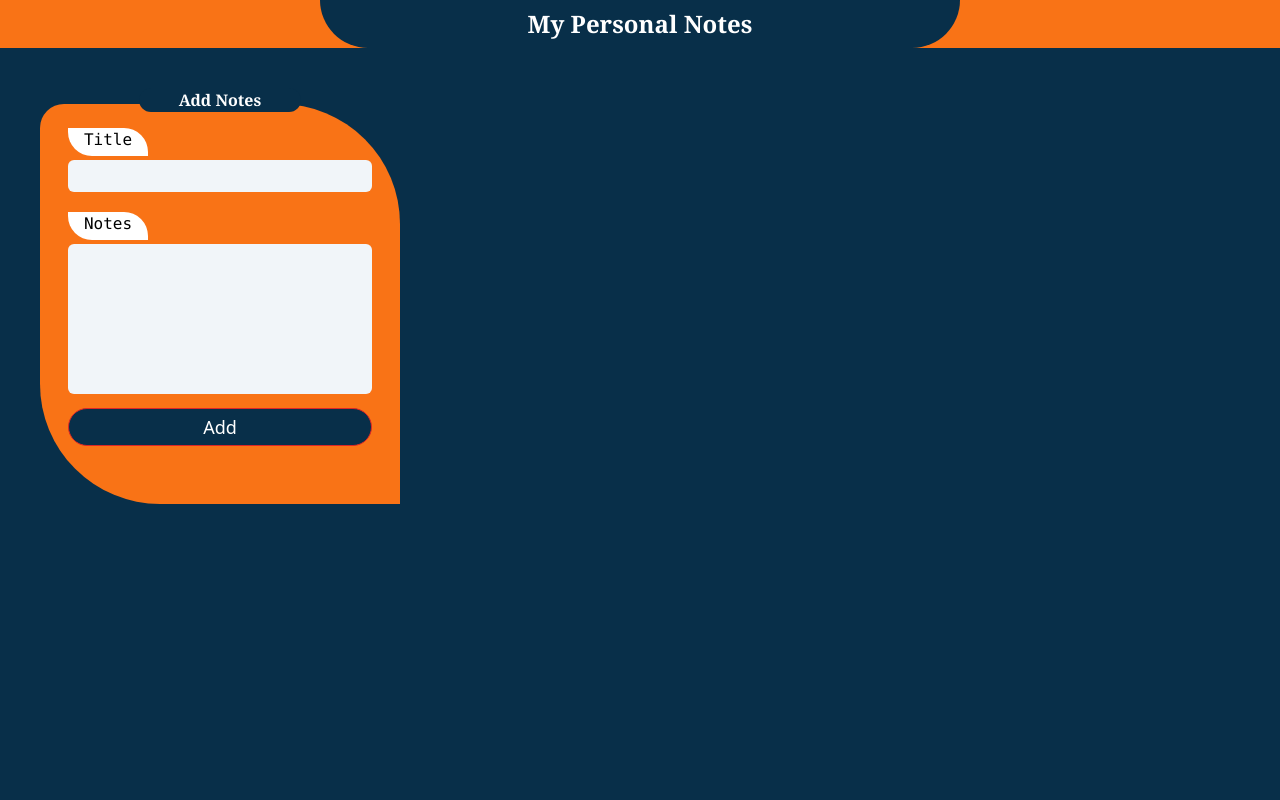
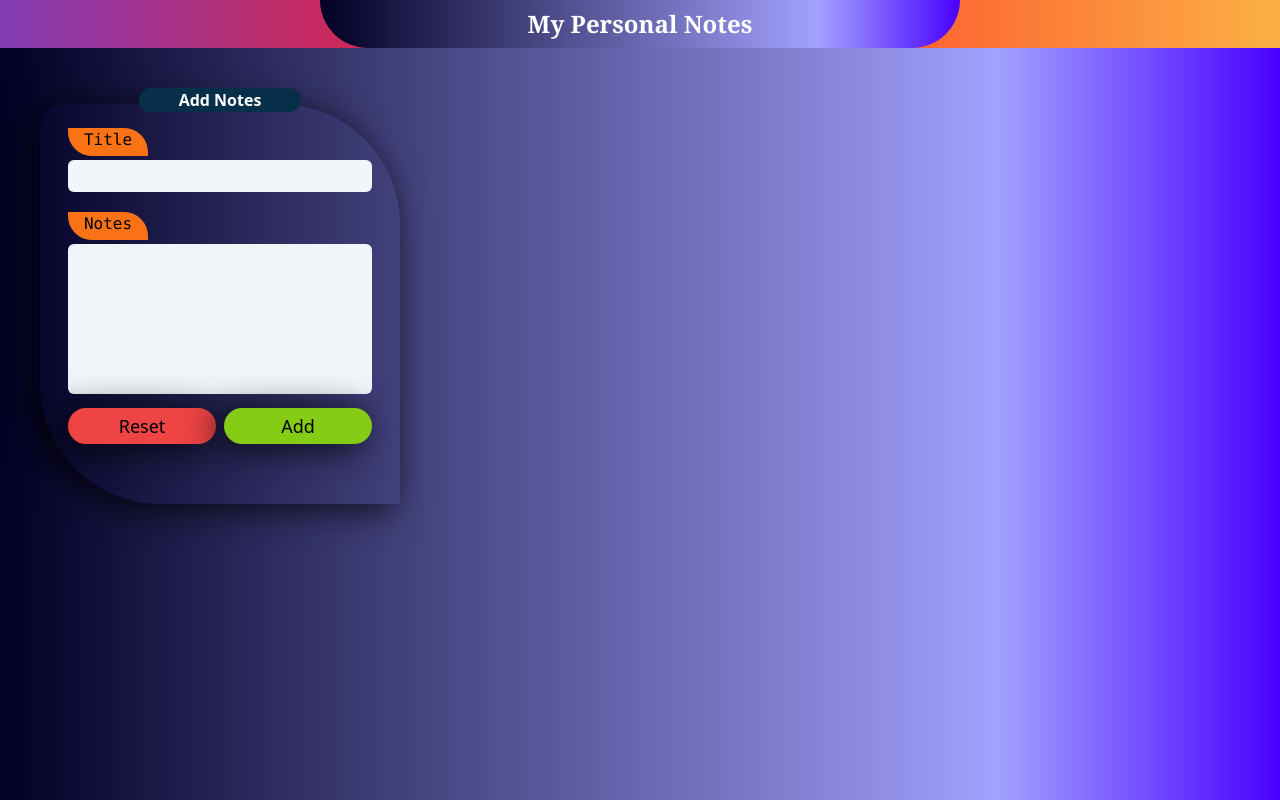
Before and after one commit to muhrafifrbn/personal-note-app, a React (Vite) app: page / in a window 1280 px wide. Built offline with nearby package versions, Linux system fonts and the light colour scheme.

Commit message:
merubah warna tampilan

```diff
--- a/index.html
+++ b/index.html
@@ -6,7 +6,7 @@
     <meta name="viewport" content="width=device-width, initial-scale=1.0" />
     <title>Notes App</title>
   </head>
-  <body class="bg-sky-950">
+  <body class="bg-sky-950 background">
     <div id="root"></div>
     <script type="module" src="/src/main.jsx"></script>
   </body>
--- a/src/components/Header.jsx
+++ b/src/components/Header.jsx
@@ -1,7 +1,7 @@
 export default function Header() {
   return (
-    <header className=" bg-orange-500 flex justify-center">
-      <div className="bg-sky-950 w-[70%] lg:w-1/2 text-white   h-10 lg:h-12  flex justify-center items-center font-serif font-extrabold lg:text-2xl text-md rounded-b-full">
+    <header className=" header flex justify-center">
+      <div className="background w-[70%] lg:w-1/2 text-white   h-10 lg:h-12  flex justify-center items-center font-serif font-extrabold lg:text-2xl text-md rounded-b-full">
         <h1>My Personal Notes</h1>
       </div>
     </header>
--- a/src/components/InputNotes.jsx
+++ b/src/components/InputNotes.jsx
@@ -1,24 +1,25 @@
 export default function InputNotes() {
   return (
-    <section className="mx-auto rounded-3xl lg:mx-0 rounded-tr-[70px] rounded-b-[120px] lg:rounded-br-none lg:w-[30%] w-[90%] px-5 h-96  bg-orange-500  lg:h-[400px]  rounded-bl-[120px] lg:rounded-tr-[120px]">
+    <section className=" card mx-auto rounded-3xl lg:mx-0 rounded-tr-[70px] rounded-b-[120px] lg:rounded-br-none lg:w-[30%] w-[90%] px-5 h-96  lg:h-[400px]  rounded-bl-[120px] lg:rounded-tr-[120px]">
       <form action="" className="">
         <div className="flex justify-center">
-          <h3 className="font-serif px-10 text-md font-semibold text-center -translate-y-4 bg-sky-950 text-white rounded-full">Add Notes</h3>
+          <h3 className=" ont-serif px-10 text-md font-semibold text-center -translate-y-4 bg-sky-950 text-white rounded-full">Add Notes</h3>
         </div>
         <div className="px-2 mb-5">
-          <label htmlFor="title" className="bg-white w-20 text-center mb-1 rounded-tr-3xl rounded-bl-3xl text-sky- block pb-1 text-base font-mono ">
+          <label htmlFor="title" className="bg-orange-500 w-20 text-center mb-1 rounded-tr-3xl rounded-bl-3xl text-sky- block pb-1 text-base font-mono ">
             Title
           </label>
           <input type="text" name="" id="title" className=" w-full p-1 px-2 focus:outline-none focus:ring-sky-500 focus:ring-1 rounded-md  bg-slate-100" />
         </div>
         <div className="px-2 mb-2">
-          <label htmlFor="title" className="bg-white w-20 text-center mb-1 rounded-tr-3xl rounded-bl-3xl text-sky- block pb-1 text-base font-mono ">
+          <label htmlFor="title" className="bg-orange-500 w-20 text-center mb-1 rounded-tr-3xl rounded-bl-3xl text-sky- block pb-1 text-base font-mono ">
             Notes
           </label>
           <textarea style={{ resize: "none" }} type="text" name="" id="title" className="w-full p-1 px-2 focus:outline-none focus:ring-sky-500 focus:ring-1 rounded-md lg:h-[150px] h-36  bg-slate-100" />
         </div>
-        <div className="px-2 mb-2">
-          <button className="px-2 py-1 rounded-full w-full text-white text-lg text-center bg-sky-950 border border-red-600">Add</button>
+        <div className="px-2 mb-2 flex justify-center items-center gap-2">
+          <button className="card px-2 py-1 rounded-full w-[150px]  text-black hover:text-white transition duration-500 text-lg text-center bg-red-500 hover:bg-sky-950">Reset</button>
+          <button className="card px-2 py-1 rounded-full w-[150px]  text-black hover:text-white transition duration-500 text-lg text-center bg-lime-500 hover:bg-sky-950">Add</button>
         </div>
       </form>
     </section>
--- a/src/index.css
+++ b/src/index.css
@@ -2,12 +2,32 @@
 @tailwind components;
 @tailwind utilities;
 
-.header {
-  /* From https://css.glass */
+/* .header {
+  From https://css.glass
   background: rgba(251, 102, 0, 0.42);
   border-radius: 16px;
   box-shadow: 0 4px 30px rgba(0, 0, 0, 0.1);
   backdrop-filter: blur(20px);
   -webkit-backdrop-filter: blur(20px);
   border: 1px solid rgba(251, 102, 0, 0.35);
+} */
+
+.card {
+  /* backdrop-filter: blur(0px) saturate(200%);
+  -webkit-backdrop-filter: blur(0px) saturate(200%);
+  background-color: rgba(249, 115, 22, 0.78); */
+
+  box-shadow: -8px 4px 34px 2px rgba(0, 0, 0, 0.75);
+  -webkit-box-shadow: -8px 4px 34px 2px rgba(0, 0, 0, 0.75);
+  -moz-box-shadow: -8px 4px 34px 2px rgba(0, 0, 0, 0.75);
 }
+
+.background {
+  background: rgb(2, 0, 36);
+  background: linear-gradient(90deg, rgba(2, 0, 36, 1) 0%, rgba(162, 161, 254, 1) 78%, rgba(72, 0, 255, 1) 100%);
+}
+
+.header {
+  background: rgb(131, 58, 180);
+  background: linear-gradient(90deg, rgba(131, 58, 180, 1) 0%, rgba(253, 29, 29, 1) 45%, rgba(252, 176, 69, 1) 100%);
+}
```
Also changed, not shown: src/assets/image/background.jpg (added).
